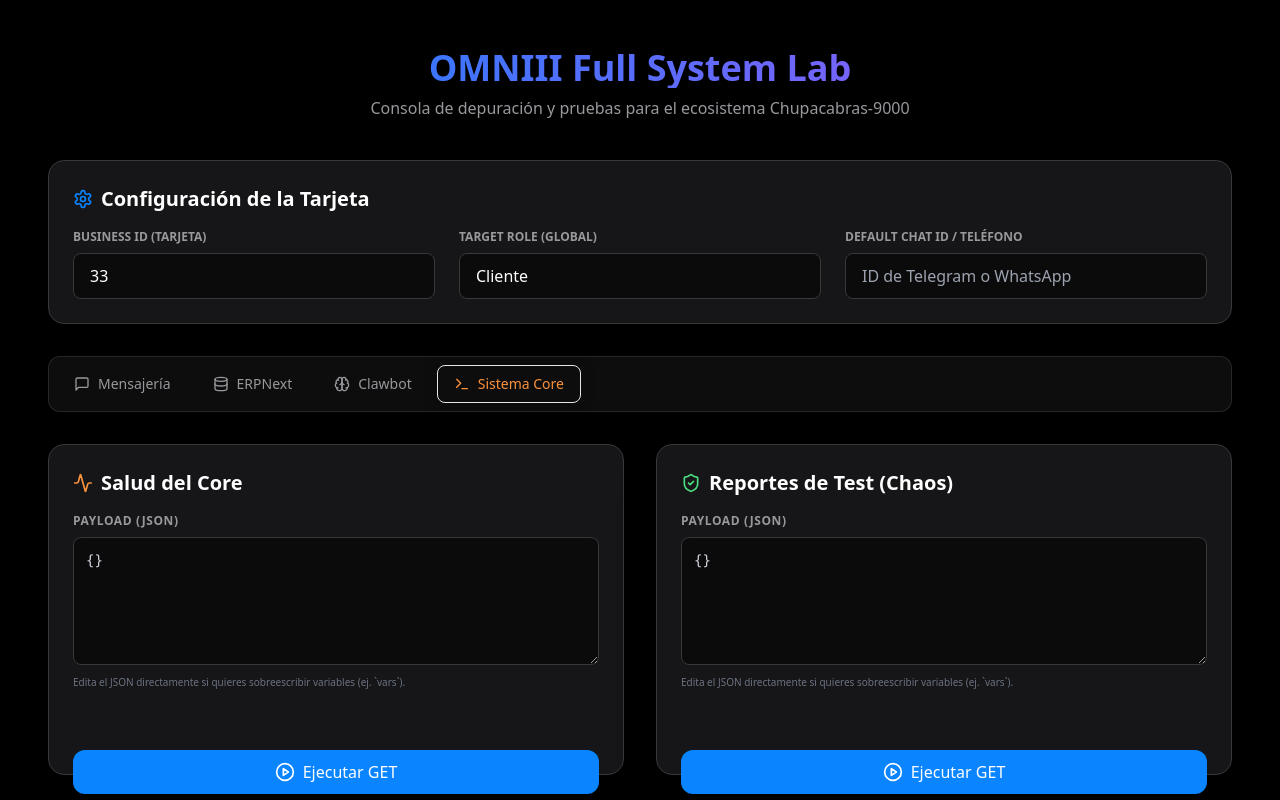
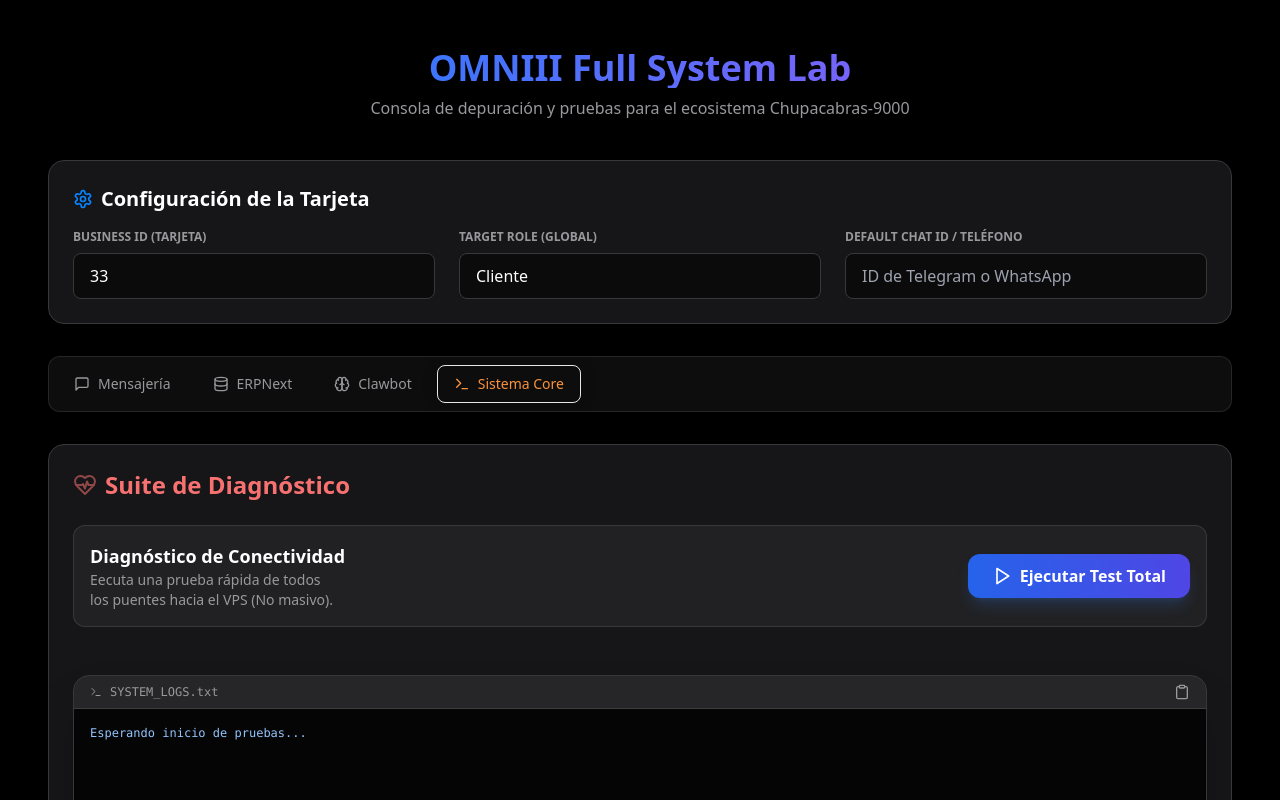
Before and after one commit to websopen/web-chupacabras-9000, a React (Vite) app: page / in a window 1280 px wide. Both pictures are taken after a click on the button "Sistema Core". Shown: the top 800 px of the page. Built offline with nearby package versions, Linux system fonts and the light colour scheme.

Commit message:
Add Diagnostics Suite and fix proxy connectivity (v2.1)

```diff
--- a/src/App.tsx
+++ b/src/App.tsx
@@ -1,9 +1,10 @@
 import { useState } from 'react';
 import ApiTester from './components/ApiTester';
+import DiagnosticSuite from './components/DiagnosticSuite';
 import {
     Settings, Send, Users, Truck, ShoppingBag, PackageCheck,
     Database, Brain, Terminal, LayoutGrid, Activity,
-    ShieldCheck, Cpu, MessageSquare
+    ShieldCheck, Cpu, MessageSquare, HeartPulse
 } from 'lucide-react';
 
 function App() {
@@ -253,6 +254,15 @@ function App() {
                 )}
 
                 {activeTab === 'system' && (
+                    <div className="space-y-8">
+                        <section className="glass-panel p-6 border-t-2 border-t-red-500 shadow-[0_0_30px_rgba(239,68,68,0.1)]">
+                            <div className="flex items-center gap-2 mb-6 text-red-400">
+                                <HeartPulse className="w-6 h-6 animate-pulse" />
+                                <h2 className="text-2xl font-bold">Suite de Diagnóstico</h2>
+                            </div>
+                            <DiagnosticSuite businessId={businessId} />
+                        </section>
+
                         <div className="grid grid-cols-1 lg:grid-cols-2 gap-8">
                             <section className="glass-panel p-6 border-t-2 border-t-orange-500">
                                 <div className="flex items-center gap-2 mb-4">
@@ -295,6 +305,7 @@ function App() {
                                 />
                             </section>
                         </div>
+                    </div>
                 )}
             </div>
 
--- a/src/components/ApiTester.tsx
+++ b/src/components/ApiTester.tsx
@@ -32,7 +32,7 @@ const ApiTester: React.FC<ApiTesterProps> = ({ endpoint, method, defaultPayload,
                 headers: {
                     'Content-Type': 'application/json',
                 },
-                body: JSON.stringify(payload),
+                body: (method !== 'GET' && method !== 'HEAD') ? JSON.stringify(payload) : undefined,
             });
 
             const data = await res.json();
--- /dev/null
+++ b/src/components/DiagnosticSuite.tsx
@@ -0,0 +1,146 @@
+import { useState } from 'react';
+import { Play, Loader2, CheckCircle2, XCircle, Terminal as TerminalIcon, Clipboard } from 'lucide-react';
+
+interface TestResult {
+    name: string;
+    endpoint: string;
+    status: 'pending' | 'running' | 'success' | 'error';
+    response?: any;
+    error?: string;
+}
+
+const DiagnosticSuite = ({ businessId }: { businessId: number }) => {
+    const [isRunning, setIsRunning] = useState(false);
+    const [results, setResults] = useState<TestResult[]>([]);
+    const [logs, setLogs] = useState<string>('');
+
+    const addLog = (msg: string) => {
+        const timestamp = new Date().toLocaleTimeString();
+        setLogs(prev => prev + `[${timestamp}] ${msg}\n`);
+    };
+
+    const runTests = async () => {
+        setIsRunning(true);
+        setLogs('');
+        addLog(`=== Iniciando Diagnóstico Total (Tarjeta ${businessId}) ===`);
+
+        const initialTests: TestResult[] = [
+            { name: 'Core API Health', endpoint: '/api/health', status: 'pending' },
+            { name: 'ERPNext Connectivity', endpoint: '/api/v1/erp/health', status: 'pending' },
+            { name: 'Clawbot Gestor Lookup', endpoint: `/api/v1/admin/businesses/${businessId}/gestor`, status: 'pending' },
+            { name: 'Messaging Baseline', endpoint: '/api/v1/messaging/send', status: 'pending' }
+        ];
+
+        setResults(initialTests);
+
+        const currentResults = [...initialTests];
+
+        for (let i = 0; i < currentResults.length; i++) {
+            const test = currentResults[i];
+            currentResults[i] = { ...test, status: 'running' };
+            setResults([...currentResults]);
+            addLog(`Ejecutando: ${test.name}...`);
+
+            try {
+                const method = test.name === 'Messaging Baseline' ? 'POST' : 'GET';
+                const body = method === 'POST' ? JSON.stringify({
+                    business_id: businessId,
+                    target_role: 'cliente',
+                    chat_id: 'test_diag',
+                    text: 'OMNIII System Diagnostic Ping'
+                }) : undefined;
+
+                const res = await fetch(test.endpoint, {
+                    method,
+                    headers: { 'Content-Type': 'application/json' },
+                    body
+                });
+
+                const data = await res.json();
+
+                if (res.ok) {
+                    currentResults[i] = { ...test, status: 'success', response: data };
+                    addLog(`✅ OK: ${test.name}`);
+                } else {
+                    currentResults[i] = { ...test, status: 'error', error: data.error || data.message || `HTTP ${res.status}` };
+                    addLog(`❌ FALLO: ${test.name} - ${currentResults[i].error}`);
+                }
+            } catch (err: any) {
+                currentResults[i] = { ...test, status: 'error', error: err.message };
+                addLog(`⚠️ ERROR: ${test.name} - ${err.message}`);
+            }
+
+            setResults([...currentResults]);
+        }
+
+        setIsRunning(false);
+        addLog(`=== Diagnóstico Completado ===`);
+    };
+
+    const copyLogs = () => {
+        navigator.clipboard.writeText(logs);
+        alert('Logs copiados al portapapeles');
+    };
+
+    return (
+        <div className="space-y-6">
+            <div className="flex items-center justify-between bg-white/5 p-4 rounded-xl border border-white/10">
+                <div>
+                    <h3 className="text-lg font-bold">Diagnóstico de Conectividad</h3>
+                    <p className="text-sm text-apple-textMuted text-balance max-w-md">Eecuta una prueba rápida de todos los puentes hacia el VPS (No masivo).</p>
+                </div>
+                <button
+                    onClick={runTests}
+                    disabled={isRunning}
+                    className="flex items-center gap-2 bg-gradient-to-r from-blue-600 to-indigo-600 hover:from-blue-500 hover:to-indigo-500 text-white px-6 py-2.5 rounded-xl font-bold shadow-lg shadow-blue-500/20 disabled:opacity-50 transition-all active:scale-95"
+                >
+                    {isRunning ? <Loader2 className="w-5 h-5 animate-spin" /> : <Play className="w-5 h-5" />}
+                    {isRunning ? 'Testeando...' : 'Ejecutar Test Total'}
+                </button>
+            </div>
+
+            <div className="grid grid-cols-1 md:grid-cols-2 lg:grid-cols-4 gap-4">
+                {results.map((res, idx) => (
+                    <div key={idx} className={`p-4 rounded-xl border ${res.status === 'success' ? 'bg-green-500/10 border-green-500/30' :
+                        res.status === 'error' ? 'bg-red-500/10 border-red-500/30' :
+                            res.status === 'running' ? 'bg-blue-500/10 border-blue-500/30 animate-pulse' :
+                                'bg-white/5 border-white/10'
+                        }`}>
+                        <div className="flex items-center justify-between mb-2">
+                            <span className="text-xs font-bold uppercase tracking-widest text-apple-textMuted">{res.name}</span>
+                            {res.status === 'success' && <CheckCircle2 className="w-4 h-4 text-green-500" />}
+                            {res.status === 'error' && <XCircle className="w-4 h-4 text-red-500" />}
+                            {res.status === 'running' && <Loader2 className="w-4 h-4 text-blue-500 animate-spin" />}
+                        </div>
+                        <div className="text-xs font-mono truncate text-apple-textMuted opacity-50 mb-2">{res.endpoint}</div>
+                        {res.error && <div className="text-[10px] text-red-400 leading-tight">Error: {res.error}</div>}
+                    </div>
+                ))}
+            </div>
+
+            <div className="glass-panel p-0 overflow-hidden border border-white/10 shadow-2xl">
+                <div className="bg-white/5 border-b border-white/10 px-4 py-2 flex items-center justify-between">
+                    <div className="flex items-center gap-2 text-xs font-mono text-apple-textMuted">
+                        <TerminalIcon className="w-3 h-3" />
+                        SYSTEM_LOGS.txt
+                    </div>
+                    <button
+                        onClick={copyLogs}
+                        className="text-apple-textMuted hover:text-white transition-colors"
+                        title="Copiar logs"
+                    >
+                        <Clipboard className="w-4 h-4" />
+                    </button>
+                </div>
+                <textarea
+                    readOnly
+                    value={logs || 'Esperando inicio de pruebas...'}
+                    className="w-full h-48 bg-black/80 p-4 text-xs font-mono text-blue-300 focus:outline-none resize-none"
+                    placeholder="Results will appear here..."
+                />
+            </div>
+        </div>
+    );
+};
+
+export default DiagnosticSuite;
```
Also changed, not shown: 2 other files (tests, documents, lock files or other folders). Lines whose indentation alone changed are shown as unchanged.
